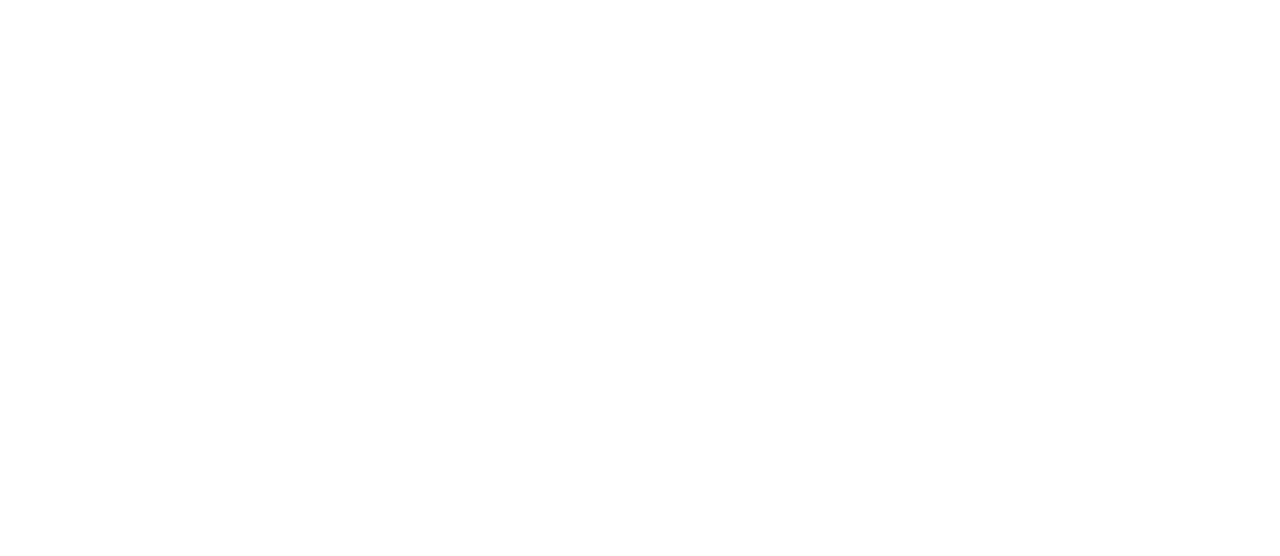
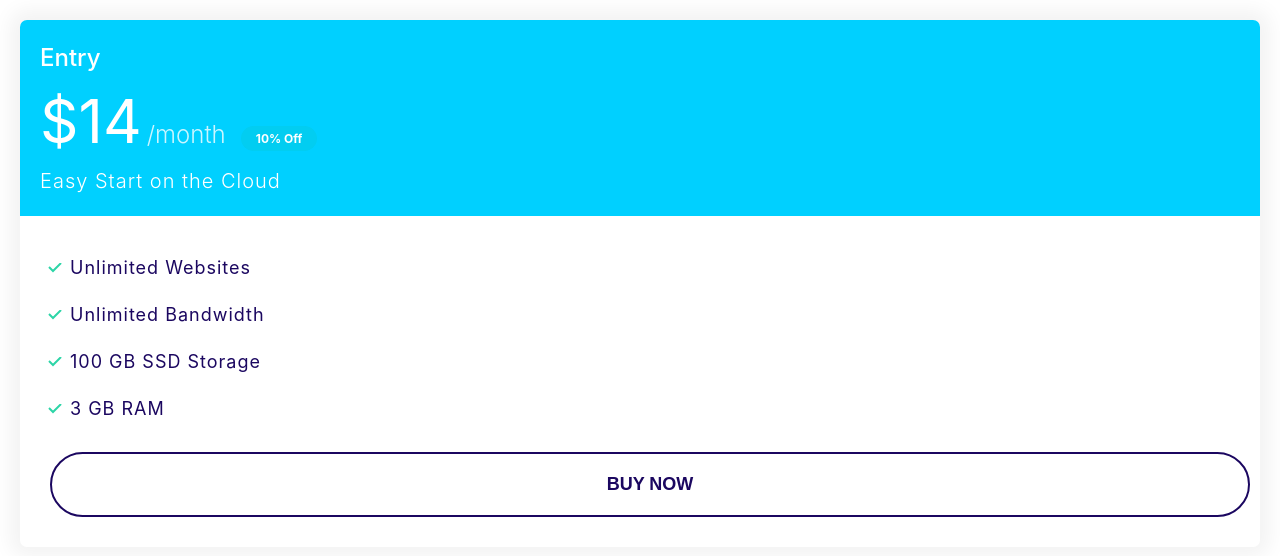
Before and after one commit to Rolando9008/html_css_components, a plain HTML site: page pages/index.html in a window 1280 px wide. Drawn offline with Linux system fonts and the light colour scheme.

Commit message:
Plan Component

```diff
--- a/css/styles.css
+++ b/css/styles.css
@@ -88,6 +88,7 @@ a {
 }
 .badge--small {
     font-size: 1.6rem;
+    padding: 0.5rem 1.5rem;
 }
 @media screen and (min-width: 1024px){
     .badge {
@@ -230,6 +231,11 @@ a {
     box-shadow: 0 0 20px 10px #f3f3f3;
     overflow: hidden;
 }
+.card__header,
+.card__body {
+    padding: 2rem 2rem;
+}
+
 .card--primary .card__header {
     background: var(--color-primary);
     color: #fff;
@@ -238,3 +244,32 @@ a {
     background: var(--color-secondary);
     color: #fff;
 }
+.card--secondary .badge--secondary {
+    background: #02cdf1;
+}
+/* Plans */
+.plan__name {
+    color: #fff;
+    margin: 0;
+    font-weight: 500;
+    font-size: 2.4rem;
+}
+.plan__price{
+    font-size: 6rem;
+}
+.plan__billing-cycle {
+    font-size: 2.4rem;
+    font-weight: 300;
+    opacity: .8;
+    margin-right: 1rem;
+}
+.plan__description {
+    font-size: 2rem;
+    font-weight: 300;
+    letter-spacing: 1px;
+    display: block;
+}
+.plan .list__item {
+    margin-bottom: 2rem;
+    letter-spacing: 1px;
+}
--- a/pages/index.html
+++ b/pages/index.html
@@ -7,6 +7,25 @@
     <link rel="stylesheet" href="/css/styles.css">
 </head>
 <body>
-
+    <div class="plan">
+        <div class="card card--secondary">
+            <div class="card__header">
+                <h3 class="plan__name">Entry</h3>
+                <span class="plan__price">$14</span>
+                <span class="plan__billing-cycle">/month</span>
+                <span class="badge badge--secondary badge--small">10% Off</span>
+                <span class="plan__description">Easy Start on the Cloud</span>
+            </div>
+            <div class="card__body">
+                <ul class="list list--tick">
+                    <li class="list__item">Unlimited Websites</li>
+                    <li class="list__item">Unlimited Bandwidth</li>
+                    <li class="list__item">100 GB SSD Storage</li>
+                    <li class="list__item">3 GB RAM</li>
+                </ul>
+                <button class="btn btn--outline btn--block">Buy Now</button>
+            </div>
+        </div>
+    </div>
 </body>
 </html>
```
Also changed, not shown: components/plan-component.html (added, +20 -0 lines).
